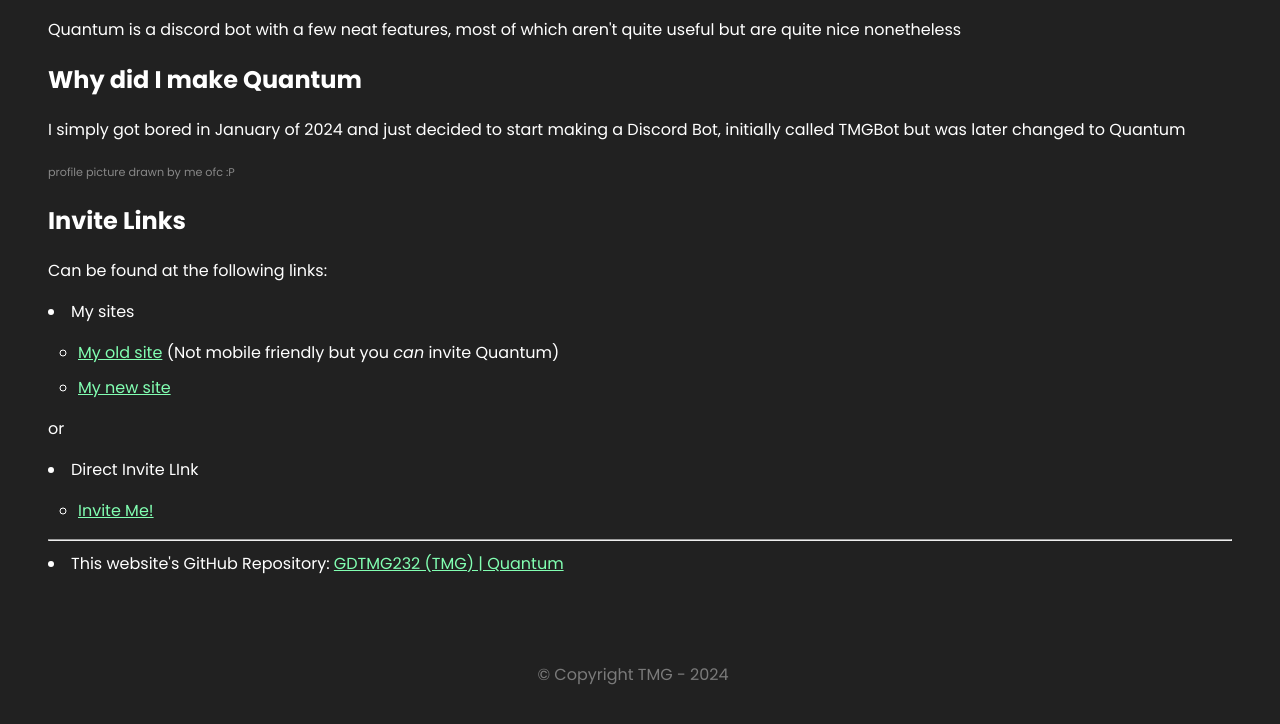
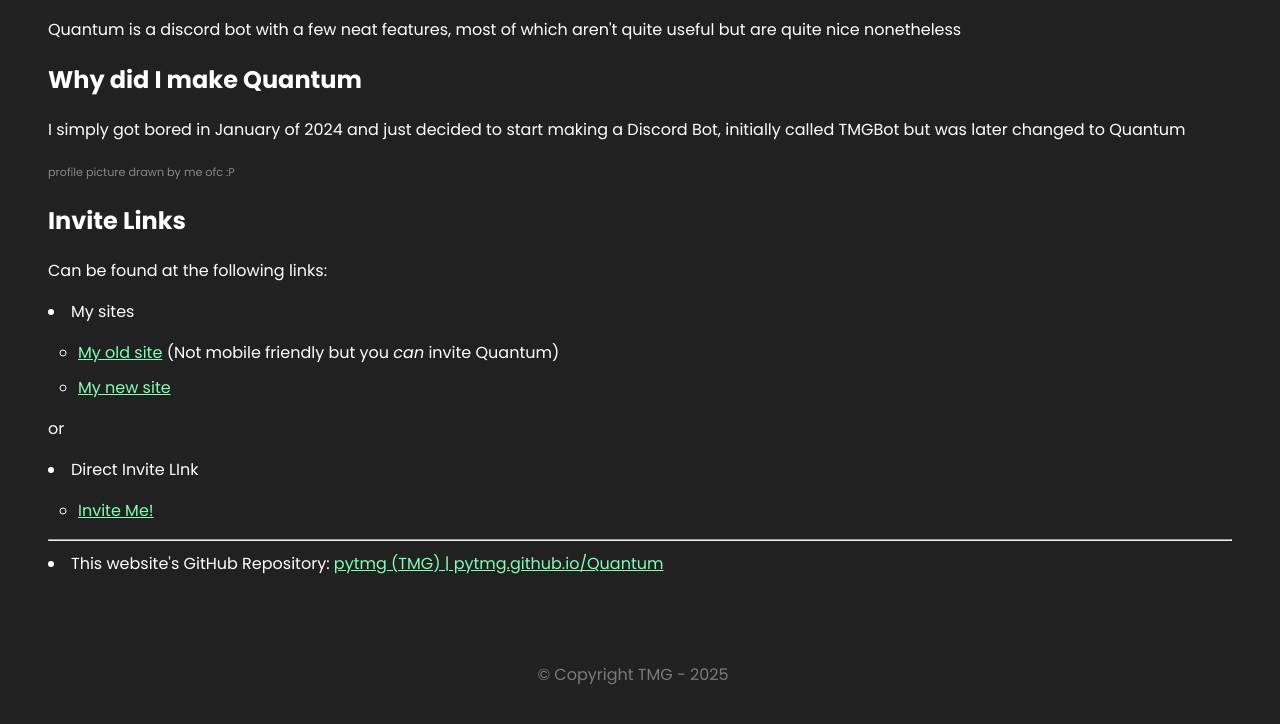
Before and after one commit to pytmg/pytmg.github.io, a plain HTML site: page Quantum/index.html in a window 1280 px wide. Shown: the part 302-1026 px from the top of the page. Drawn offline with Linux system fonts and the light colour scheme.

Commit message:
General Quantum Updates

```diff
--- a/Quantum/index.html
+++ b/Quantum/index.html
@@ -30,7 +30,7 @@
         <li>My sites</li>
         <ul>
             <li><a href="https://gdtmg232.github.io/about-tmg/old">My old site</a> (Not mobile friendly but you <i>can</i> invite Quantum)</li>
-            <li><a href="https://gdtmg232.github.io/about-tmg/">My new site</a></li>
+            <li><a href="https://pytmg.github.io/about-tmg/">My new site</a></li>
         </ul>
         <p>or</p>
         <li>Direct Invite LInk</li>
@@ -38,10 +38,10 @@
             <li><a href="https://discord.com/oauth2/authorize?client_id=1196187116569366608">Invite Me!</a></li>
         </ul>
         <hr>
-        <li>This website's GitHub Repository: <a href="https://github.com/gdtmg232/Quantum">GDTMG232 (TMG) | Quantum</a></li>
+        <li>This website's GitHub Repository: <a href="https://github.com/pytmg/pytmg.github.io/tree/main/Quantum">pytmg (TMG) | pytmg.github.io/Quantum</a></li>
     </div>
     <div id="footer">
-        <p id="footertext">© Copyright TMG - 2024</p>
+        <p id="footertext">© Copyright TMG - 2025</p>
     </div>
 </body>
 </html>
```
Also changed, not shown: Quantum/PageNotFound/index.html (+1 -1 lines), Quantum/commands/index.html (+1 -1 lines), Quantum/support/index.html (+1 -1 lines).
